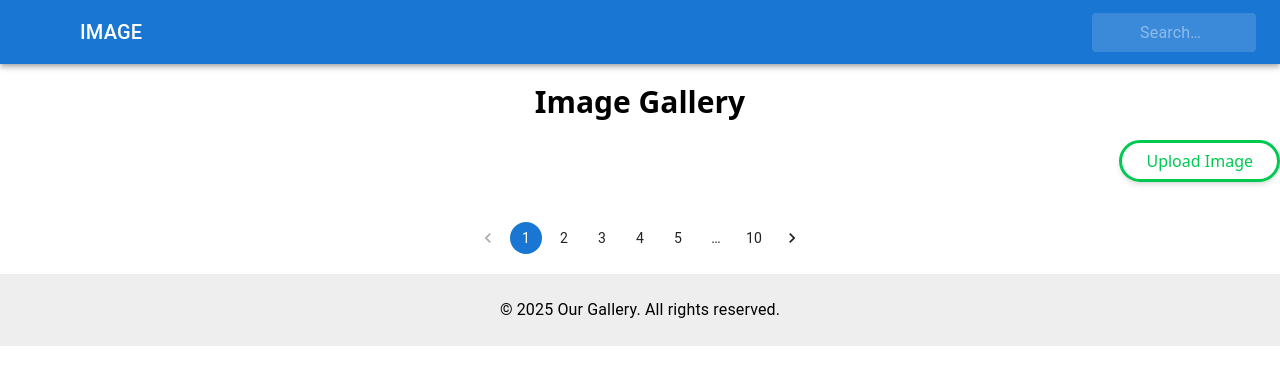
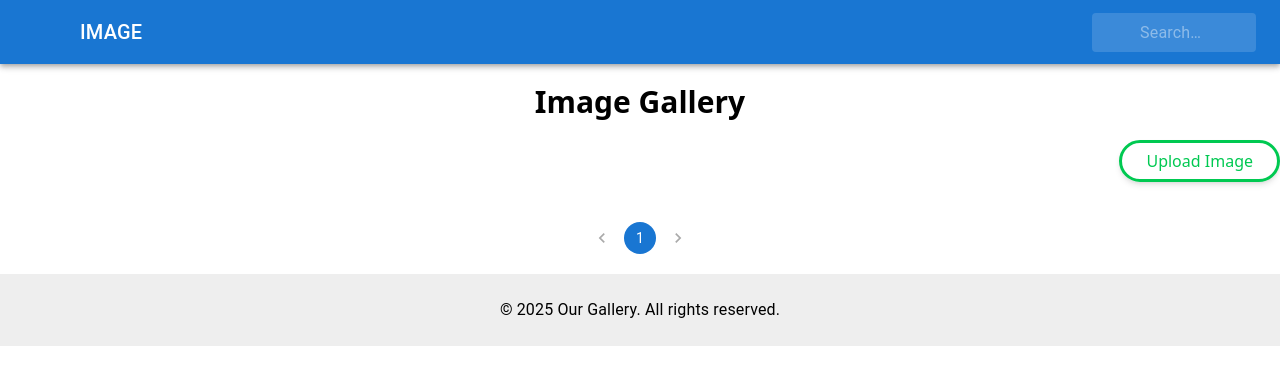
Before and after one commit to tanjilahamed99/Codemine-task, a Next.js app: page / in a window 1280 px wide. Shown: the top 384 px of the page. Built offline with nearby package versions, Linux system fonts and the light colour scheme; some icons are missing.

Commit message:
pagination all function added

```diff
--- a/app/page.tsx
+++ b/app/page.tsx
@@ -4,7 +4,7 @@ import Footer from "@/components/Footer";
 import Navbar from "@/components/Navbar";
 import UploadImage from "@/components/UploadImage";
 import Image from "next/image";
-import { useState } from "react";
+import { useEffect, useState } from "react";
 import { MdDelete } from "react-icons/md";
 import Swal, { SweetAlertResult } from "sweetalert2";
 import ImageModal from "@/components/Modal";
@@ -12,7 +12,9 @@ import Pagination from "@mui/material/Pagination";
 
 export default function Home() {
   const [images, setImages] = useState<string[]>([]);
-  console.log(images);
+  const [page, setPage] = useState(1); // default to 1 page
+  const [currentPage, setCurrentPage] = useState(1);
+  const perPageImage = 6;
 
   const handleImageDelete = (url: string) => {
     Swal.fire({
@@ -26,24 +28,29 @@ export default function Home() {
     }).then((result: SweetAlertResult) => {
       if (result.isConfirmed) {
         const existingUrl = images.filter((i) => i !== url);
-        setImages([...existingUrl]);
-        Swal.fire({
-          title: "Deleted!",
-          text: "Your file has been deleted.",
-          icon: "success",
-        });
+        setImages(existingUrl); // no need to spread again
+        Swal.fire("Deleted!", "Your file has been deleted.", "success");
       }
     });
   };
 
+  const handleCurrentPage = (_event: React.ChangeEvent<unknown>, pageNumber: number) => {
+    setCurrentPage(pageNumber);
+  };
 
+  useEffect(() => {
+    const pageNeed = Math.ceil(images.length / perPageImage) || 1;
+    setPage(pageNeed);
 
+    // Reset to page 1 if the current page exceeds the available pages
+    if (currentPage > pageNeed) {
+      setCurrentPage(1);
+    }
+  }, [images]);
 
-
-
-
-
-
+  // Calculate start and end index for current page
+  const startIndex = (currentPage - 1) * perPageImage;
+  const endIndex = startIndex + perPageImage;
 
   return (
     <div>
@@ -51,23 +58,21 @@ export default function Home() {
       <h2 className="text-2xl md:text-3xl font-semibold text-center mt-5">
         Image Gallery
       </h2>
+
       <div className="flex justify-between container mx-auto px-2 lg:px-0 mt-5">
         <div></div>
-        <UploadImage setImages={setImages} />
+        <UploadImage setImages={setImages} images={images} />
       </div>
 
-      <div className="container mx-auto  grid grid-cols-1 md:grid-cols-2 lg:grid-cols-3 gap-5 my-5 px-2 lg:px-0">
-        {images?.map((img: string, idx: number) => (
-          <div
-            key={idx}
-            className="relative border border-gray-700 w-full h-[300px]"
-          >
+      <div className="container mx-auto grid grid-cols-1 md:grid-cols-2 lg:grid-cols-3 gap-5 my-5 px-2 lg:px-0">
+        {images.slice(startIndex, endIndex).map((img: string, idx: number) => (
+          <div key={idx} className="relative border border-gray-700 w-full h-[300px]">
             <Image
               src={img}
-              alt={idx + "not found"}
+              alt={idx + " not found"}
               height={500}
               width={500}
-              className="w-full h-full"
+              className="w-full h-full object-cover"
             />
             <div className="absolute top-2 left-3">
               <ImageModal img={img} />
@@ -79,9 +84,16 @@ export default function Home() {
           </div>
         ))}
       </div>
+
       <div className="flex justify-center mb-5">
-        <Pagination count={10} color="primary" />
+        <Pagination
+          onChange={handleCurrentPage}
+          count={page}
+          page={currentPage}
+          color="primary"
+        />
       </div>
+
       <Footer />
     </div>
   );
```
